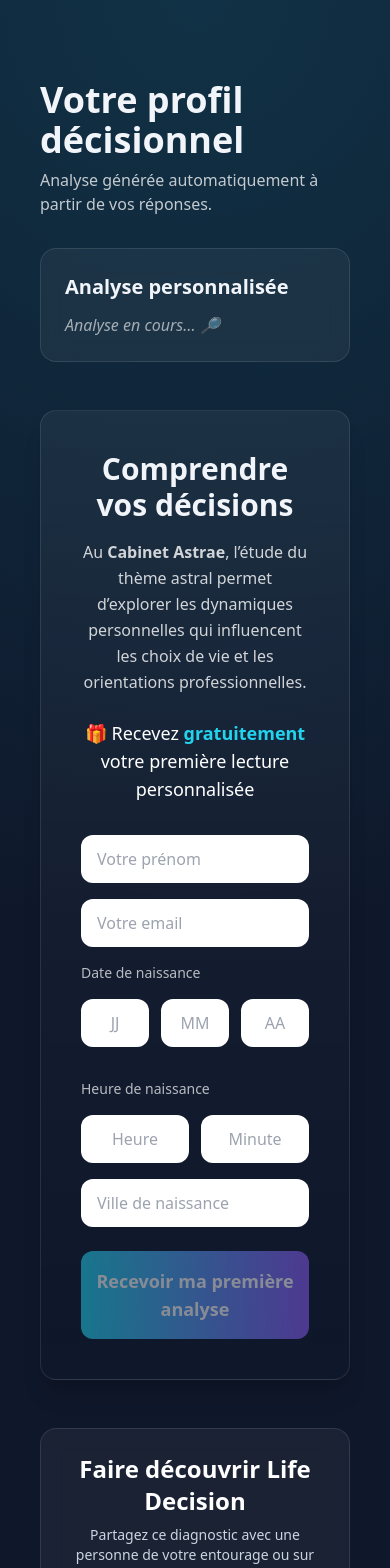
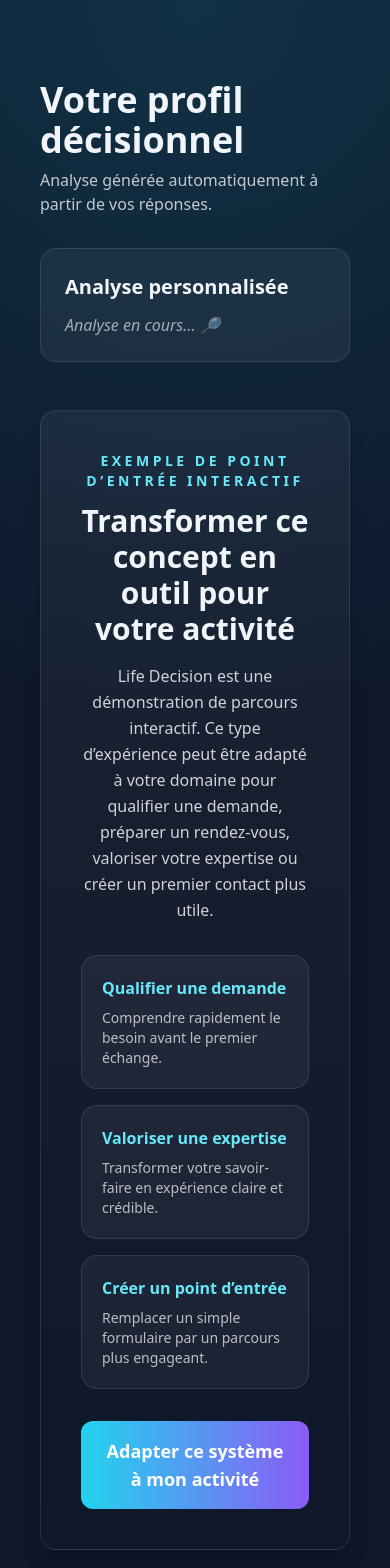
Before and after one commit to arnaudcrestey/life-decision, a Next.js app: page /resultat in a window 390 px wide. Shown: the top 1568 px of the page. Built offline with nearby package versions, Linux system fonts and the light colour scheme.

Commit message:
Update page.tsx

```diff
--- a/app/resultat/page.tsx
+++ b/app/resultat/page.tsx
@@ -7,374 +7,152 @@ import { ShareButtons } from "@/components/share-buttons";
 import { computeResults } from "@/lib/quiz";
 
 export default function ResultPage() {
+  const [answers, setAnswers] = useState<any[]>([]);
+  const [analysis, setAnalysis] = useState<string | null>(null);
+  const [analysisRequested, setAnalysisRequested] = useState(false);
 
-const [answers,setAnswers] = useState<any[]>([]);
-const [analysis,setAnalysis] = useState<string | null>(null);
-
-const [firstName,setFirstName] = useState("");
-const [email,setEmail] = useState("");
-
-const [birthDay,setBirthDay] = useState("");
-const [birthMonth,setBirthMonth] = useState("");
-const [birthYear,setBirthYear] = useState("");
-const [birthHour,setBirthHour] = useState("");
-const [birthMinute,setBirthMinute] = useState("");
-const [birthPlace,setBirthPlace] = useState("");
-
-const [analysisRequested,setAnalysisRequested] = useState(false);
-const [sending,setSending] = useState(false);
-const [submitted,setSubmitted] = useState(false);
-
-const [isMobile,setIsMobile] = useState(false);
-
-useEffect(()=>{
-
+  useEffect(() => {
     const rawAnswers = localStorage.getItem("quizAnswers");
 
-if(rawAnswers){
+    if (rawAnswers) {
       setAnswers(JSON.parse(rawAnswers));
     }
+  }, []);
 
-},[]);
-
-useEffect(()=>{
-
-function checkScreen(){
-setIsMobile(window.innerWidth < 640);
-}
-
-checkScreen();
-
-window.addEventListener("resize",checkScreen);
-
-return ()=>window.removeEventListener("resize",checkScreen);
-
-},[]);
-
-const result = useMemo(()=>{
-
-if(!answers.length) return null;
+  const result = useMemo(() => {
+    if (!answers.length) return null;
 
     return computeResults(answers);
+  }, [answers]);
 
-},[answers]);
+  const alignmentScore = useMemo(() => {
+    if (!result?.radarData) return 0;
 
-const alignmentScore = useMemo(()=>{
-
-if(!result?.radarData) return 0;
-
-const values = result.radarData.map((item:any)=>item.value);
-
-const avg = values.reduce((a,b)=>a+b,0) / values.length;
-
+    const values = result.radarData.map((item: any) => item.value);
+    const avg = values.reduce((a: number, b: number) => a + b, 0) / values.length;
     const normalized = ((avg - 1) / 2) * 100;
 
     return Math.round(normalized);
+  }, [result]);
 
-},[result]);
-
-useEffect(()=>{
-
-if(!result || !alignmentScore || analysisRequested) return;
+  useEffect(() => {
+    if (!result || !alignmentScore || analysisRequested) return;
 
     setAnalysisRequested(true);
 
-async function generateAnalysis(){
-
-try{
-
-const res = await fetch("/api/diagnostic",{
-method:"PUT",
-headers:{ "Content-Type":"application/json" },
+    async function generateAnalysis() {
+      try {
+        const res = await fetch("/api/diagnostic", {
+          method: "PUT",
+          headers: { "Content-Type": "application/json" },
           body: JSON.stringify({
             ...result,
-  score: alignmentScore
-})
+            score: alignmentScore,
+          }),
         });
 
         const data = await res.json();
 
-if(data?.analysis){
+        if (data?.analysis) {
           setAnalysis(data.analysis);
         }
-
-}catch{
-
+      } catch {
         setAnalysis("Analyse indisponible pour le moment.");
-
       }
-
     }
 
     generateAnalysis();
+  }, [result, alignmentScore, analysisRequested]);
 
-},[result,alignmentScore,analysisRequested]);
-
-function onlyNumber(value:string){
-
-return value.replace(/\D/g,"");
-
-}
-
-async function handleSubmit(e:React.FormEvent){
-
-e.preventDefault();
-
-if(sending) return;
-
-setSending(true);
-
-const data = {
-firstName,
-email,
-birthDay,
-birthMonth,
-birthYear,
-birthHour,
-birthMinute,
-birthPlace,
-score: alignmentScore,
-profile: result?.profile?.title   // 👈 AJOUT ICI
-};
-
-try{
-
-await fetch("/api/lead",{
-method:"POST",
-headers:{ "Content-Type":"application/json" },
-body:JSON.stringify(data)
-});
-
-setSubmitted(true);
-
-}catch{
-
-alert("Erreur serveur.");
-
-}
-
-setSending(false);
-
-}
-if(submitted){
-
-return(
-
-<main className="flex min-h-screen items-center justify-center px-6 text-center">
-
-<div className="glass-card max-w-xl p-10">
-
-<div className="text-4xl mb-4">✉️</div>
-
-<h2 className="text-3xl font-semibold mb-3">
-Demande confirmée
-</h2>
-
-<p className="text-white/80 leading-relaxed">
-Votre demande a bien été enregistrée.
-</p>
-
-<p className="mt-4 text-white/70">
-Votre lecture personnalisée vous sera envoyée très prochainement.
-</p>
-
-<p className="mt-6 text-sm text-white/50">
-⏱️ Pensez à vérifier votre boîte email (et vos spams).
-</p>
-
-</div>
-
-</main>
-
-);
-
-}
-
-return(
-
+  return (
     <main className="mx-auto flex min-h-screen w-full max-w-5xl flex-col px-6 py-10">
-
-<h1 className="text-4xl font-bold">
-Votre profil décisionnel
-</h1>
+      <h1 className="text-4xl font-bold">Votre profil décisionnel</h1>
 
       <p className="mt-2 text-white/75">
         Analyse générée automatiquement à partir de vos réponses.
       </p>
 
       {result && (
+        <section className="mt-8 grid gap-6 md:grid-cols-2">
+          <ResultCard profile={result.profile} score={alignmentScore} />
 
-<section className="mt-8 grid gap-6 md:grid-cols-2">
-
-<ResultCard
-profile={result.profile}
-score={alignmentScore}
-/>
-
-<RadarChart
-data={result.radarData}
-/>
-
+          <RadarChart data={result.radarData} />
         </section>
-
       )}
 
-
       <section className="glass-card mt-8 p-6">
-
-<h3 className="text-xl font-semibold mb-3">
-Analyse personnalisée
-</h3>
+        <h3 className="mb-3 text-xl font-semibold">Analyse personnalisée</h3>
 
         {!analysis && (
-<p className="text-white/60 italic">
-Analyse en cours… 🔎
-</p>
+          <p className="text-white/60 italic">Analyse en cours… 🔎</p>
         )}
 
         {analysis && (
-<p className="text-white/80 leading-relaxed">
-{analysis}
-</p>
+          <p className="leading-relaxed text-white/80">{analysis}</p>
         )}
-
       </section>
 
       <section className="mt-12 rounded-2xl border border-white/10 bg-gradient-to-b from-white/5 to-white/0 p-10 text-center shadow-xl">
+        <p className="mb-3 text-sm font-semibold uppercase tracking-[0.25em] text-cyan-300">
+          Exemple de point d’entrée interactif
+        </p>
 
-<h2 className="text-3xl font-semibold mb-4">
-Comprendre vos décisions
+        <h2 className="mb-4 text-3xl font-semibold">
+          Transformer ce concept en outil pour votre activité
         </h2>
 
-<p className="text-white/80 max-w-2xl mx-auto leading-relaxed">
-Au <strong>Cabinet Astrae</strong>, l’étude du thème astral permet
-d’explorer les dynamiques personnelles qui influencent
-les choix de vie et les orientations professionnelles.
+        <p className="mx-auto max-w-3xl leading-relaxed text-white/80">
+          Life Decision est une démonstration de parcours interactif. Ce type
+          d’expérience peut être adapté à votre domaine pour qualifier une
+          demande, préparer un rendez-vous, valoriser votre expertise ou créer un
+          premier contact plus utile.
         </p>
 
-<p className="mt-6 text-lg text-white font-medium">
-🎁 Recevez <span className="font-bold text-cyan-400">gratuitement</span> votre première lecture personnalisée
+        <div className="mt-8 grid gap-4 text-left md:grid-cols-3">
+          <div className="rounded-2xl border border-white/10 bg-white/5 p-5">
+            <h3 className="mb-2 font-semibold text-cyan-300">
+              Qualifier une demande
+            </h3>
+            <p className="text-sm text-white/70">
+              Comprendre rapidement le besoin avant le premier échange.
             </p>
-
-<form
-onSubmit={handleSubmit}
-className="mt-8 grid gap-4 w-full max-w-md mx-auto"
->
-
-<input
-type="text"
-placeholder="Votre prénom"
-value={firstName}
-onChange={(e)=>setFirstName(e.target.value)}
-required
-className="w-full rounded-xl bg-white px-4 py-3 text-black outline-none"
-/>
-
-<input
-type="email"
-placeholder="Votre email"
-value={email}
-onChange={(e)=>setEmail(e.target.value)}
-required
-className="w-full rounded-xl bg-white px-4 py-3 text-black outline-none"
-/>
-
-<p className="text-sm text-white/70 text-left">
-Date de naissance
-</p>
-
-<div className="grid grid-cols-3 gap-3">
-
-<input
-type="text"
-inputMode="numeric"
-maxLength={2}
-placeholder={isMobile ? "JJ" : "Jour"}
-value={birthDay}
-onChange={(e)=>setBirthDay(onlyNumber(e.target.value))}
-className="rounded-xl bg-white px-4 py-3 text-black text-center outline-none"
-/>
-
-<input
-type="text"
-inputMode="numeric"
-maxLength={2}
-placeholder={isMobile ? "MM" : "Mois"}
-value={birthMonth}
-onChange={(e)=>setBirthMonth(onlyNumber(e.target.value))}
-className="rounded-xl bg-white px-4 py-3 text-black text-center outline-none"
-/>
-
-<input
-type="text"
-inputMode="numeric"
-maxLength={4}
-placeholder={isMobile ? "AA" : "Année"}
-value={birthYear}
-onChange={(e)=>setBirthYear(onlyNumber(e.target.value))}
-className="rounded-xl bg-white px-4 py-3 text-black text-center outline-none"
-/>
-
           </div>
 
-<p className="text-sm text-white/70 text-left mt-4">
-Heure de naissance
+          <div className="rounded-2xl border border-white/10 bg-white/5 p-5">
+            <h3 className="mb-2 font-semibold text-cyan-300">
+              Valoriser une expertise
+            </h3>
+            <p className="text-sm text-white/70">
+              Transformer votre savoir-faire en expérience claire et crédible.
             </p>
-
-<div className="grid grid-cols-2 gap-3">
-
-<input
-type="text"
-inputMode="numeric"
-maxLength={2}
-placeholder="Heure"
-value={birthHour}
-onChange={(e)=>setBirthHour(onlyNumber(e.target.value))}
-className="rounded-xl bg-white px-4 py-3 text-black text-center outline-none"
-/>
-
-<input
-type="text"
-inputMode="numeric"
-maxLength={2}
-placeholder="Minute"
-value={birthMinute}
-onChange={(e)=>setBirthMinute(onlyNumber(e.target.value))}
-className="rounded-xl bg-white px-4 py-3 text-black text-center outline-none"
-/>
-
           </div>
 
-<input
-type="text"
-placeholder="Ville de naissance"
-value={birthPlace}
-onChange={(e)=>setBirthPlace(e.target.value)}
-required
-className="w-full rounded-xl bg-white px-4 py-3 text-black outline-none"
-/>
+          <div className="rounded-2xl border border-white/10 bg-white/5 p-5">
+            <h3 className="mb-2 font-semibold text-cyan-300">
+              Créer un point d’entrée
+            </h3>
+            <p className="text-sm text-white/70">
+              Remplacer un simple formulaire par un parcours plus engageant.
+            </p>
+          </div>
+        </div>
 
-<button
-type="submit"
-disabled={!analysis || sending}
-className="mt-2 w-full rounded-xl bg-gradient-to-r from-cyan-400 to-violet-500 py-4 text-lg font-semibold text-white disabled:opacity-50"
+        <a
+          href="mailto:contact@systia.fr?subject=Demande%20d%E2%80%99adaptation%20%E2%80%94%20Point%20d%E2%80%99entr%C3%A9e%20interactif"
+          className="mt-8 inline-flex rounded-xl bg-gradient-to-r from-cyan-400 to-violet-500 px-6 py-4 text-lg font-semibold text-white transition hover:opacity-90"
         >
-{sending ? "Envoi..." : "Recevoir ma première analyse"}
-</button>
-
-</form>
-
+          Adapter ce système à mon activité
+        </a>
       </section>
 
+      {result && (
         <section className="mt-12 text-center">
           <ShareButtons
-    profile={result?.profile?.title ?? "Profil décisionnel"}
+            profile={result.profile?.title ?? "Profil décisionnel"}
             score={alignmentScore}
           />
         </section>
-
+      )}
     </main>
-
   );
-
 }
```
Lines whose indentation alone changed are shown as unchanged.
